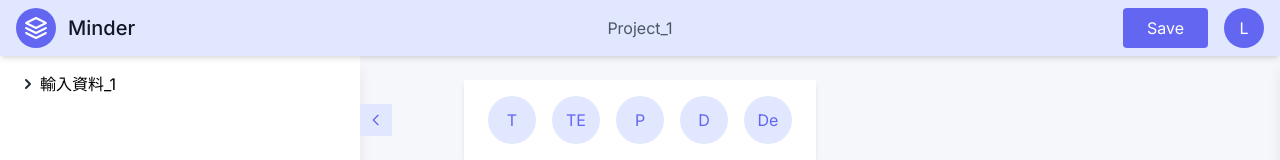
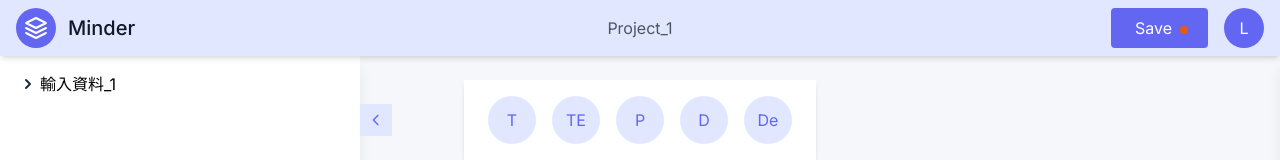
Before and after one commit to RuFrontEnd/minder, a Next.js app in the folder frontend/: page / in a window 1280 px wide. Shown: the top 160 px of the page. Built offline with nearby package versions, Linux system fonts and the light colour scheme.

Commit message:
create save button

```diff
--- a/frontend/src/app/page.tsx
+++ b/frontend/src/app/page.tsx
@@ -1816,6 +1816,11 @@ export default function ProcessPage() {
       draw($canvas, ctx);
     }
     window.addEventListener("resize", resize);
+    window.addEventListener('beforeunload', function (e) {
+      e.preventDefault();
+      e.returnValue = '';
+      return ''
+    });
 
     return () => {
       window.removeEventListener("resize", resize);
@@ -1859,7 +1864,15 @@ export default function ProcessPage() {
             </nav>
           </li>
           <li className="justify-self-end self-center text-base">
-            <Button className={'mr-4'} onClick={(e) => { }} text={"Save"} />
+            <Button className={'mr-4 pr-3'} onClick={(e) => { }} text={
+              <div className="d-flex items-center">
+                Save
+                <div
+                  className="mx-2 w-2 h-2 inline-flex items-center justify-center rounded-full bg-orange-600 text-indigo-500 flex-shrink-0 cursor-pointer"
+                  onClick={onClickTerminatorEnd}
+                />
+              </div>
+            } />
             <div
               className="w-10 h-10 inline-flex items-center justify-center rounded-full bg-indigo-500 text-white flex-shrink-0 cursor-pointer"
               onClick={onClickProfile}
--- a/frontend/src/types/components/button/index.ts
+++ b/frontend/src/types/components/button/index.ts
@@ -1,9 +1,9 @@
-import { MouseEventHandler } from 'react'
+import { MouseEventHandler, ReactNode } from 'react'
 
 type Props = {
   id?: string;
   className?: string;
-  text: string;
+  text: ReactNode;
   onClick: MouseEventHandler<HTMLButtonElement>
 };
 
```
